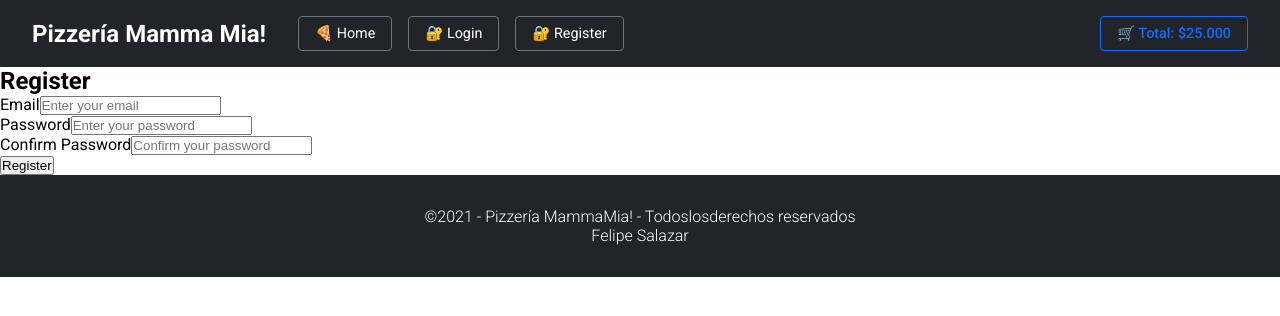
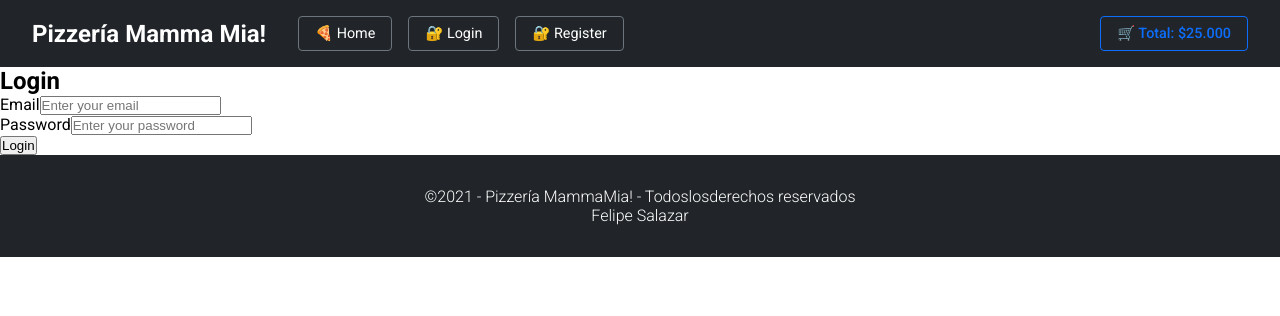
Before and after one commit to FISdiz/dl-react-pizzeria, a React (Vite) app: page / in a window 1280 px wide. Shown: the top 316 px of the page. Built offline with nearby package versions, Linux system fonts and the light colour scheme.

Commit message:
se incorpora pagina de login - css pendiente

```diff
--- a/src/App.jsx
+++ b/src/App.jsx
@@ -1,6 +1,7 @@
 import Navbar from './components/Navbar';
 import Home from './pages/Home';
 import RegisterPage from './pages/RegisterPage';
+import LoginPage from './pages/LoginPage';
 import Footer from './components/Footer';
 import './App.css';
 
@@ -9,7 +10,8 @@ function App() {
     <>
       <Navbar />
       {/* <Home /> */}
-      <RegisterPage />
+      {/*<RegisterPage />*/}
+      <LoginPage />
       <Footer />
     </>
   );
--- /dev/null
+++ b/src/pages/LoginPage.jsx
@@ -0,0 +1,57 @@
+import { useState } from 'react';
+
+const LoginPage = () => {
+  const [email, setEmail] = useState('');
+  const [password, setPassword] = useState('');
+
+  const handleSubmit = (e) => {
+    e.preventDefault();
+
+    // Validación: Todos los campos son obligatorios
+    if (!email || !password) {
+      alert('Todos los campos son obligatorios');
+      return;
+    }
+
+    // Validación: Password debe tener al menos 6 caracteres
+    if (password.length < 6) {
+      alert('El password debe tener al menos 6 caracteres');
+      return;
+    }
+
+    // Si todo es correcto
+    alert('Authentication successful!');
+  };
+
+  return (
+    <div className="form-container">
+      <form className="form" onSubmit={handleSubmit}>
+        <h2>Login</h2>
+
+        <div className="form-group">
+          <label>Email</label>
+          <input
+            type="email"
+            placeholder="Enter your email"
+            value={email}
+            onChange={(e) => setEmail(e.target.value)}
+          />
+        </div>
+
+        <div className="form-group">
+          <label>Password</label>
+          <input
+            type="password"
+            placeholder="Enter your password"
+            value={password}
+            onChange={(e) => setPassword(e.target.value)}
+          />
+        </div>
+
+        <button type="submit" className="btn-submit">Login</button>
+      </form>
+    </div>
+  );
+};
+
+export default LoginPage;
```
